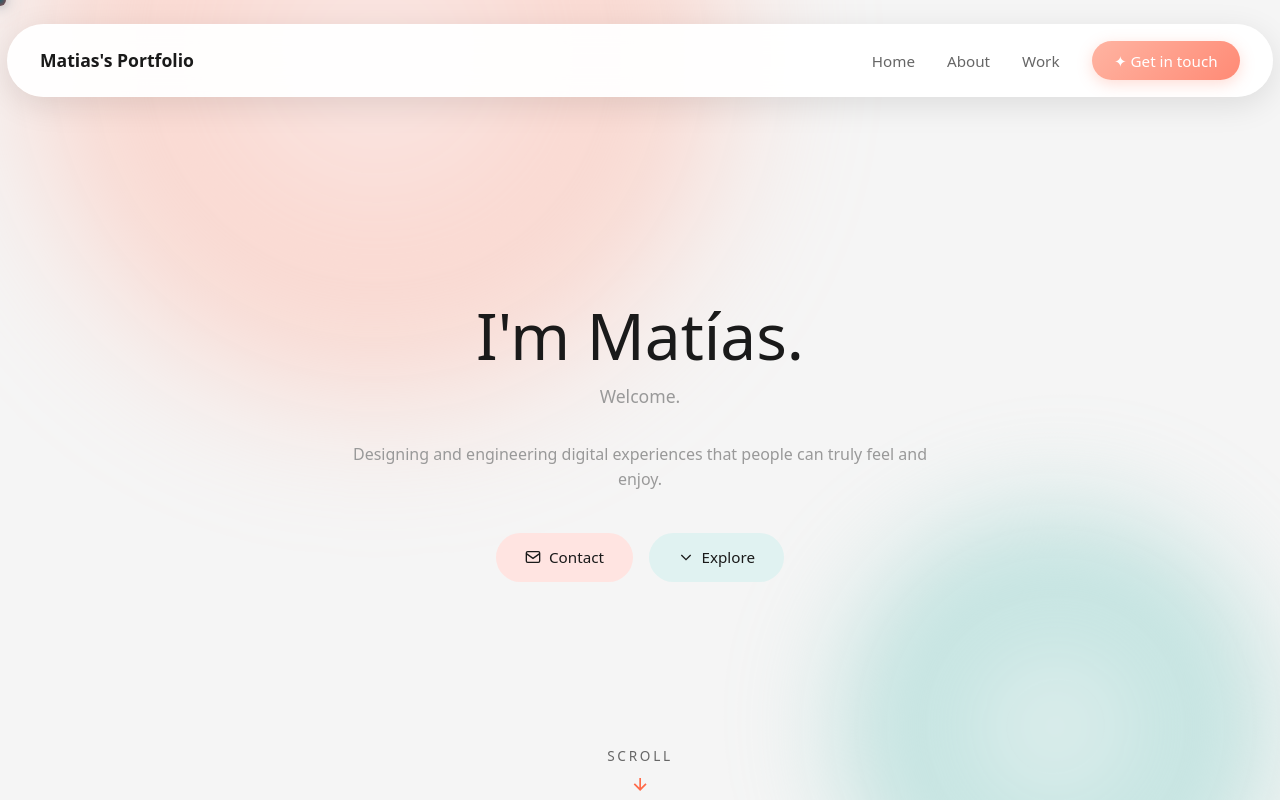
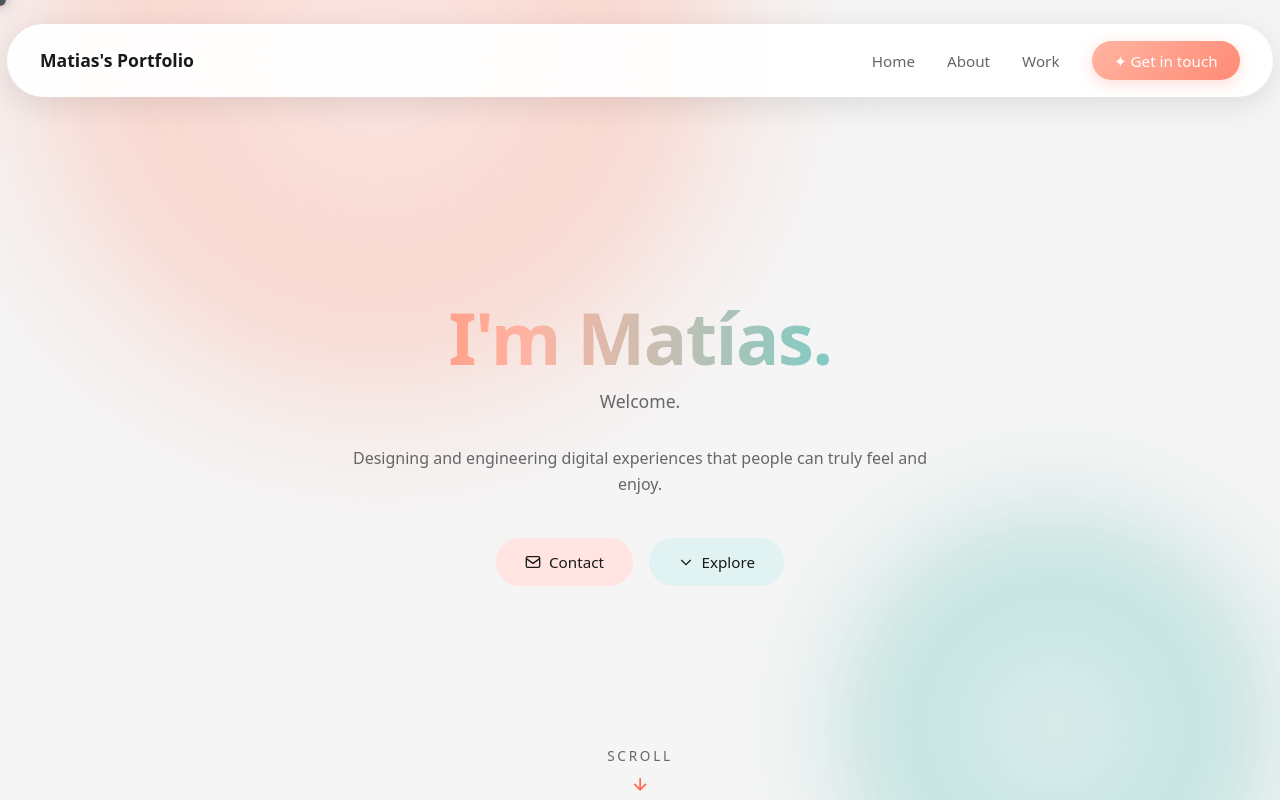
Before and after one commit to MatiiiBL/myportfolio, a React (Vite) app: page / in a window 1280 px wide. Shown: the top 800 px of the page. Built offline with nearby package versions, Linux system fonts and the light colour scheme.

Commit message:
Added more background animations

```diff
--- a/src/App.css
+++ b/src/App.css
@@ -72,23 +72,56 @@
 }
 
 .hero-title {
-  font-size: 4rem;
-  font-weight: 400;
-  color: #1a1a1a;
+  font-size: 4.5rem;
+  font-weight: 900;
   margin: 0 0 0.5rem 0;
   line-height: 1.2;
+  background: linear-gradient(
+    90deg,
+    #ff6b4a 0%,
+    #ffb4a2 25%,
+    #80cbc4 50%,
+    #ffb4a2 75%,
+    #ff6b4a 100%
+  );
+  background-size: 200% 100%;
+  -webkit-background-clip: text;
+  -webkit-text-fill-color: transparent;
+  background-clip: text;
+  animation: shimmerHeroTitle 3s ease-in-out infinite, fadeInScale 0.8s ease-out;
+  letter-spacing: -0.02em;
+}
+
+@keyframes shimmerHeroTitle {
+  0%, 100% {
+    background-position: 0% center;
+  }
+  50% {
+    background-position: 200% center;
+  }
+}
+
+@keyframes fadeInScale {
+  0% {
+    opacity: 0;
+    transform: scale(0.9);
+  }
+  100% {
+    opacity: 1;
+    transform: scale(1);
+  }
 }
 
 .hero-subtitle {
   font-size: 1.1rem;
-  color: #999;
+  color: #666;
   margin: 0 0 2rem 0;
   font-weight: 400;
 }
 
 .hero-description {
   font-size: 1rem;
-  color: #999;
+  color: #666;
   line-height: 1.6;
   margin: 0 0 2.5rem 0;
   max-width: 600px;
```
